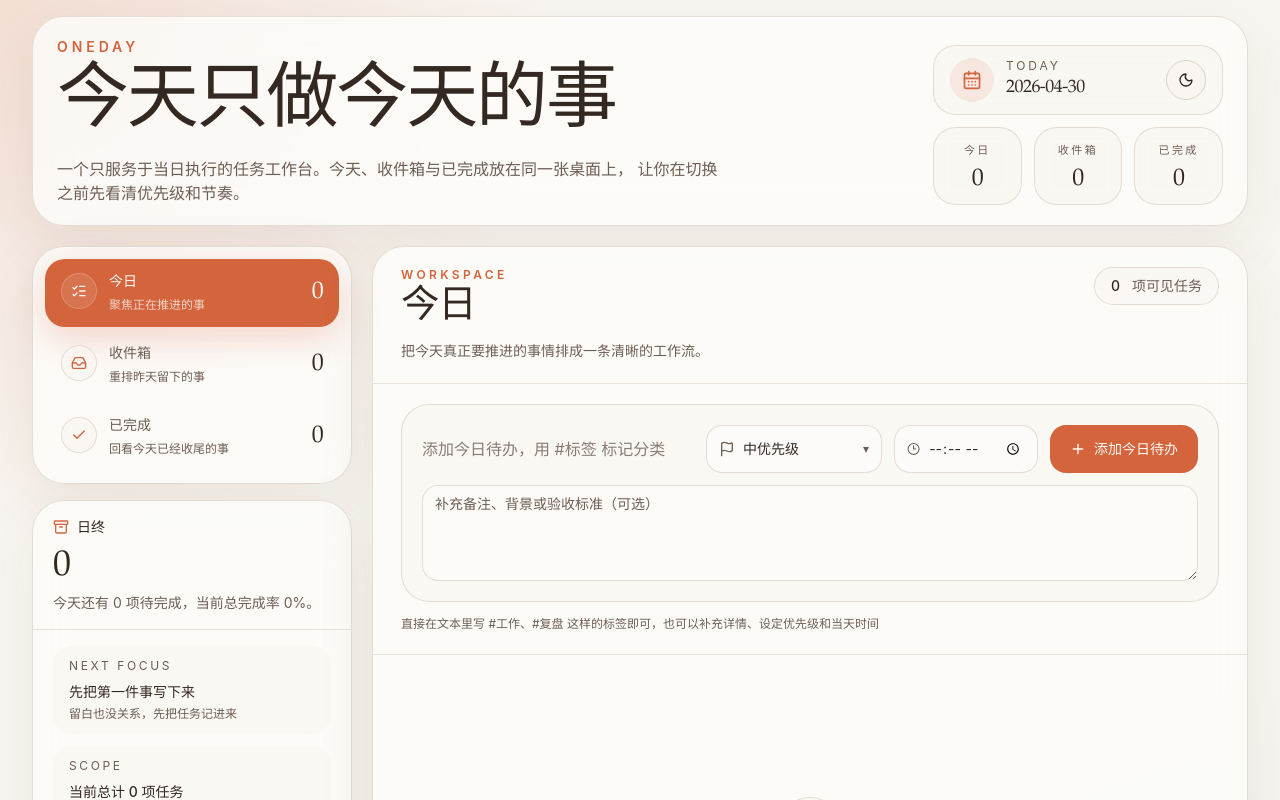
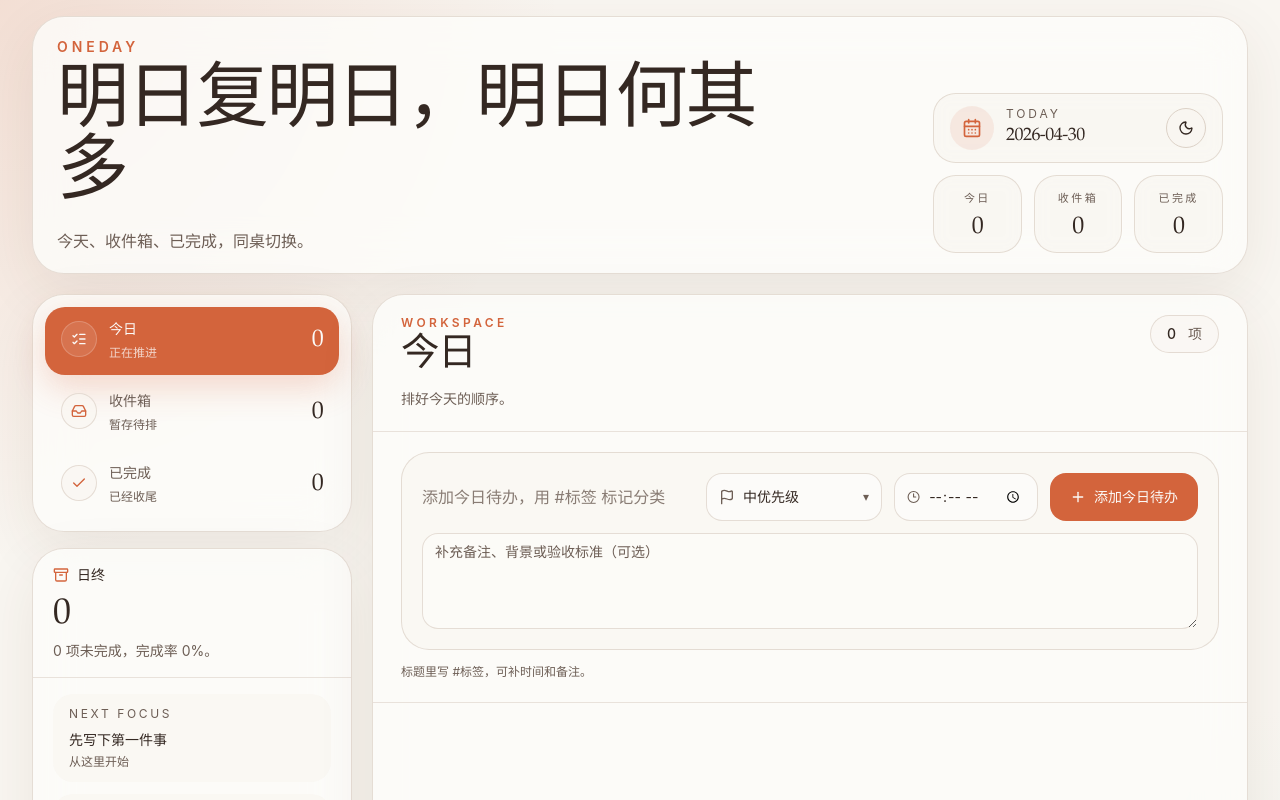
Before and after one commit to shanxiao-studio/oneday, a React (Vite) app: page / in a window 1280 px wide. Shown: the top 800 px of the page. Built offline with nearby package versions, Linux system fonts and the light colour scheme.

Commit message:
O-64 trim task workspace copy

```diff
--- a/src/App.tsx
+++ b/src/App.tsx
@@ -45,15 +45,15 @@ const THEME_STORAGE_KEY = "oneday-theme";
 const viewCopy: Record<View, { title: string; description: string }> = {
   today: {
     title: "今日",
-    description: "把今天真正要推进的事情排成一条清晰的工作流。",
+    description: "排好今天的顺序。",
   },
   inbox: {
     title: "收件箱",
-    description: "昨天留下来的事项先集中落位，再决定是否回到今天。",
+    description: "先收着，再决定。",
   },
   done: {
     title: "已完成",
-    description: "回看今天已经收尾的任务，确认节奏和产出。",
+    description: "回看已经完成的事。",
   },
 };
 
@@ -230,11 +230,10 @@ function App() {
               oneday
             </p>
             <h1 className="font-display mt-3 text-4xl leading-none sm:text-5xl lg:text-[4.5rem]">
-              今天只做今天的事
+              明日复明日，明日何其多
             </h1>
             <p className="mt-4 max-w-2xl text-sm leading-6 text-muted-foreground sm:text-base">
-              一个只服务于当日执行的任务工作台。今天、收件箱与已完成放在同一张桌面上，
-              让你在切换之前先看清优先级和节奏。
+              今天、收件箱、已完成，同桌切换。
             </p>
           </div>
 
@@ -288,7 +287,7 @@ function App() {
                   count={todayTasks.length}
                   icon={<ListChecks className="size-4" aria-hidden="true" />}
                   label="今日"
-                  note="聚焦正在推进的事"
+                  note="正在推进"
                   onClick={() => setView("today")}
                 />
                 <ViewButton
@@ -296,7 +295,7 @@ function App() {
                   count={inboxTasks.length}
                   icon={<Inbox className="size-4" aria-hidden="true" />}
                   label="收件箱"
-                  note="重排昨天留下的事"
+                  note="暂存待排"
                   onClick={() => setView("inbox")}
                 />
                 <ViewButton
@@ -304,7 +303,7 @@ function App() {
                   count={doneTasks.length}
                   icon={<Check className="size-4" aria-hidden="true" />}
                   label="已完成"
-                  note="回看今天已经收尾的事"
+                  note="已经收尾"
                   onClick={() => setView("done")}
                 />
               </nav>
@@ -320,21 +319,21 @@ function App() {
                   {todayTasks.length}
                 </p>
                 <p className="mt-2 text-sm text-muted-foreground">
-                  今天还有 {todayTasks.length} 项待完成，当前总完成率 {completionRate}%。
+                  {todayTasks.length} 项未完成，完成率 {completionRate}%。
                 </p>
               </div>
               <div className="grid gap-3 px-5 py-4 text-sm text-muted-foreground">
                 <div className="rounded-[1.25rem] bg-background/75 px-4 py-3">
                   <p className="text-xs uppercase tracking-[0.22em]">Next focus</p>
                   <p className="mt-2 font-medium text-foreground">
-                    {nextFocusTask ? "今天已经有焦点任务" : "先把第一件事写下来"}
+                    {nextFocusTask ? "已有焦点任务" : "先写下第一件事"}
                   </p>
                   <p className="mt-1 text-xs">
                     {nextFocusTask
                       ? nextFocusTask.scheduledTime
                         ? `${nextFocusTask.scheduledTime} 开始`
-                        : "还没有设定具体时间"
-                      : "留白也没关系，先把任务记进来"}
+                        : "未设时间"
+                      : "从这里开始"}
                   </p>
                 </div>
                 <div className="rounded-[1.25rem] bg-background/75 px-4 py-3">
@@ -342,9 +341,7 @@ function App() {
                   <p className="mt-2 font-medium text-foreground">
                     当前总计 {totalTasks} 项任务
                   </p>
-                  <p className="mt-1 text-xs">
-                    只把真正要处理的事留在今天，其他都先放进收件箱。
-                  </p>
+                  <p className="mt-1 text-xs">今天只留要做的。</p>
                 </div>
               </div>
             </section>
@@ -370,13 +367,13 @@ function App() {
                   </h2>
                   <p className="mt-3 text-sm leading-6 text-muted-foreground">
                     {selectedTag
-                      ? `当前按 #${selectedTag} 筛选，只保留与这组上下文相关的任务。`
+                      ? `#${selectedTag} 相关任务`
                       : viewCopy[view].description}
                   </p>
                 </div>
                 <div className="flex items-center gap-3 self-start rounded-full border border-border/70 bg-background/70 px-4 py-2 text-sm text-muted-foreground">
                   <span className="font-medium text-foreground">{visibleTasks.length}</span>
-                  <span>项可见任务</span>
+                  <span>项</span>
                 </div>
               </div>
             </div>
@@ -439,7 +436,7 @@ function App() {
                 </div>
               </div>
               <p className="mt-3 text-xs leading-5 text-muted-foreground">
-                直接在文本里写 #工作、#复盘 这样的标签即可，也可以补充详情、设定优先级和当天时间
+                标题里写 #标签，可补时间和备注。
               </p>
             </form>
 
@@ -786,7 +783,7 @@ function TaskRow({
                 </div>
               </div>
               <p className="mt-3 text-xs text-muted-foreground">
-                标题中保留或修改 #标签 即可更新标签
+                #标签会跟随标题保存
               </p>
               <div className="mt-4 flex flex-wrap gap-2">
                 <Button
```
Also changed, not shown: 1 other file (tests, documents, lock files or other folders).
